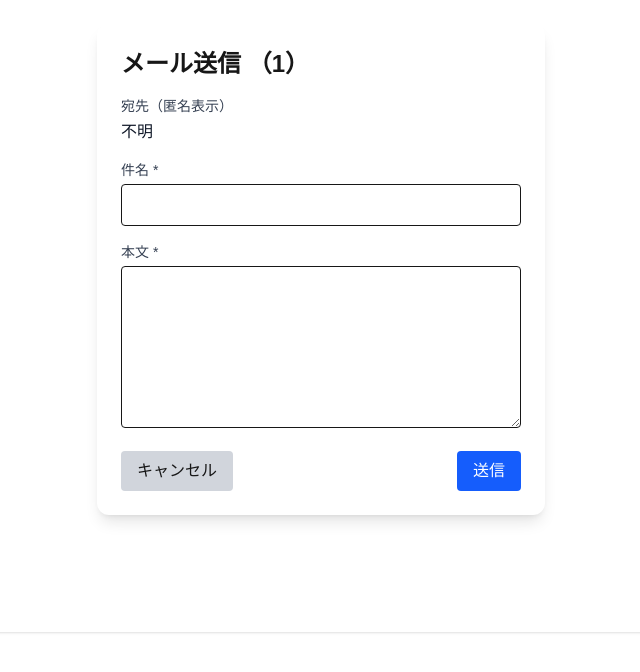
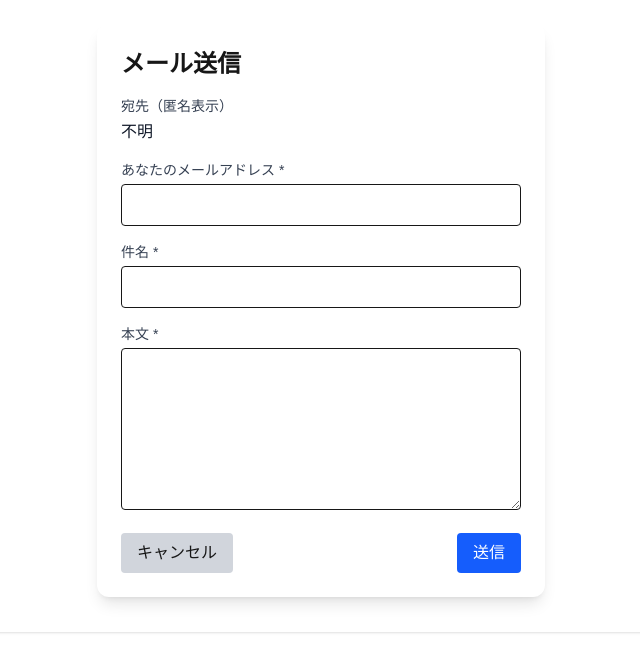
Before and after one commit to Y-Uchida-YU/multi-community-board, a Next.js app: page /02-community-board/1/03-mail/1 in a window 1280 px wide. Shown: the top 672 px of the page, without its empty margins (319-959 px from the left). Built offline with nearby package versions, Linux system fonts and the light colour scheme; no server answers; the database is empty.

Commit message:
feat: add sender email field

```diff
--- a/app/02-community-board/[pref]/03-mail/[id]/page.tsx
+++ b/app/02-community-board/[pref]/03-mail/[id]/page.tsx
@@ -16,13 +16,13 @@ function maskEmail(email: string): string {
 }
 
 export default function MailPage() {
-  const { pref, id } = useParams() as { pref: string; id: string }
-  const decodedPref = decodeURIComponent(pref)
+  const { id } = useParams() as { id: string }
   const postId = Number(id)
   const router = useRouter()
 
   const [maskedEmail, setMaskedEmail] = useState('Loading...')
   const [realEmail, setRealEmail]     = useState('')
+  const [fromEmail, setFromEmail]     = useState('')
   const [subject, setSubject]         = useState('')
   const [body, setBody]               = useState('')
   const [errorMsg, setErrorMsg]       = useState('')
@@ -48,6 +48,13 @@ export default function MailPage() {
     e.preventDefault()
     setErrorMsg('')
 
+    const emailRegex = /^[^\s@]+@[^\s@]+\.[^\s@]+$/
+
+    if (!emailRegex.test(fromEmail)) {
+      setErrorMsg('送信元のメールアドレスを正しく入力してください')
+      return
+    }
+
     if (!subject.trim() || !body.trim()) {
       setErrorMsg('件名と本文は必須です')
       return
@@ -57,7 +64,7 @@ export default function MailPage() {
       const res = await fetch('/api/send-email', {
         method: 'POST',
         headers: { 'Content-Type': 'application/json' },
-        body: JSON.stringify({ to: realEmail, subject, body })
+        body: JSON.stringify({ from: fromEmail, to: realEmail, subject, body })
       })
       const json = await res.json()
       if (!res.ok) throw new Error(json.error || '送信に失敗しました')
@@ -76,7 +83,7 @@ export default function MailPage() {
   return (
     <main className="p-6 max-w-md mx-auto bg-white shadow-lg rounded-xl">
       <h1 className="text-2xl font-semibold mb-4">
-        メール送信 （{decodedPref}）
+        メール送信
       </h1>
       <form onSubmit={handleSend} className="space-y-4">
         <div>
@@ -84,6 +91,20 @@ export default function MailPage() {
             宛先（匿名表示）
           </label>
           <p className="mt-1 text-gray-900">{maskedEmail}</p>
+        </div>
+
+        <div>
+          <label htmlFor="from" className="block text-sm font-medium text-gray-700">
+            あなたのメールアドレス *
+          </label>
+          <input
+            id="from"
+            type="email"
+            value={fromEmail}
+            onChange={(e) => { setFromEmail(e.target.value); setErrorMsg('') }}
+            className="mt-1 w-full p-2 border rounded"
+            required
+          />
         </div>
 
         <div>
--- a/app/api/send-email/route.ts
+++ b/app/api/send-email/route.ts
@@ -4,11 +4,11 @@ import { NextResponse } from 'next/server'
 import { sendMail } from '../../../lib/mailClient'
 
 export async function POST(request: Request) {
-  const { to, subject, body } = await request.json()
-  console.log('[send-email]', { to, subject, body })
+  const { from, to, subject, body } = await request.json()
+  console.log('[send-email]', { from, to, subject, body })
 
   try {
-    await sendMail({ to, subject, body })
+    await sendMail({ from, to, subject, body })
     return NextResponse.json({ success: true })
   } catch (err: unknown) {
     console.error('Mail send error:', err)
--- a/lib/mailClient.ts
+++ b/lib/mailClient.ts
@@ -1,17 +1,17 @@
 // lib/mailClient.ts
 
-// lib/mailClient.ts
 console.log('📨 MAILERSEND_API_KEY:', process.env.MAILERSEND_API_KEY?.slice(0,10) + '…')
 
 import { MailerSend, EmailParams, Sender, Recipient } from 'mailersend'
 
 type SendParams = {
+  from: string
   to: string
   subject: string
   body: string
 }
 
-export async function sendMail({ to, subject, body }: SendParams) {
+export async function sendMail({ from, to, subject, body }: SendParams) {
   if (process.env.MAIL_PROVIDER !== 'mailersend') {
     throw new Error('MAIL_PROVIDER が mailersend に設定されていません')
   }
@@ -20,20 +20,24 @@ export async function sendMail({ to, subject, body }: SendParams) {
     apiKey: process.env.MAILERSEND_API_KEY!,
   })
 
-  // 送信元
-  const from = new Sender(
+  // 送信元（システム既定）
+  const sender = new Sender(
     process.env.MAILERSEND_FROM_EMAIL!,
-    process.env.MAILERSEND_FROM_NAME!
+    process.env.MAILERSEND_FROM_NAME!,
   )
 
   // 宛先
   const toList = [ new Recipient(to) ]
 
+  // Reply-To にユーザー入力のメールアドレスを設定
+  const replyTo = new Recipient(from)
+
   const emailParams = new EmailParams()
-    .setFrom(from)
+    .setFrom(sender)
     .setTo(toList)
     .setSubject(subject)
     .setText(body)
+    .setReplyTo(replyTo)
 
   // ← 注意：ここを .email.send に変える
   await ms.email.send(emailParams)
```
